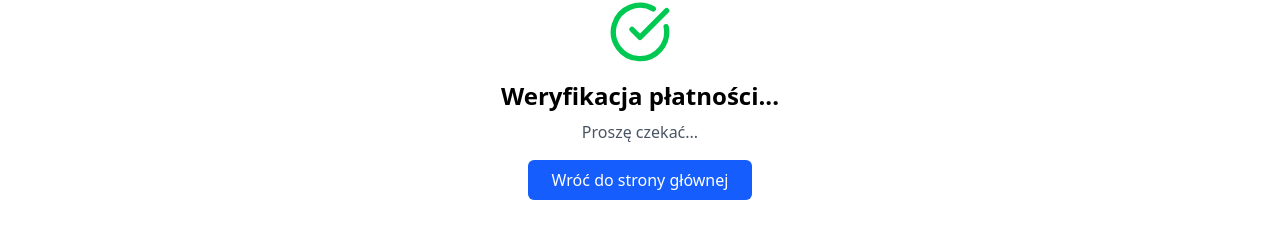
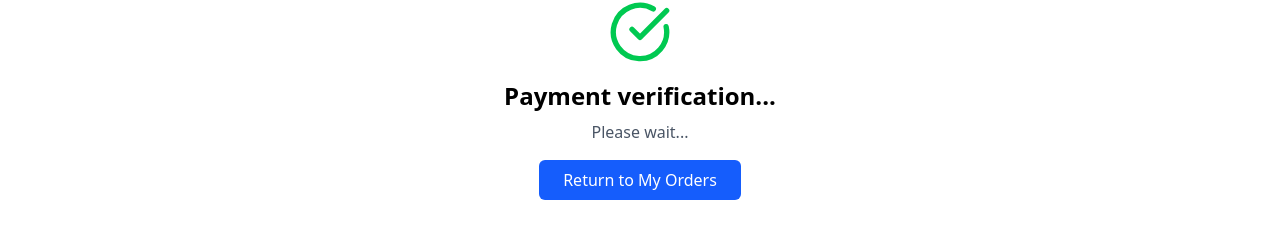
Before and after one commit to jklis2/AI_W_Biznesie, a Next.js app in the folder pc-store-ai/: page /checkout/success in a window 1280 px wide. Shown: the part 544-794 px from the top of the page. Built offline with nearby package versions, Linux system fonts and the light colour scheme; no server answers.

Commit message:
feat: Update checkout and order pages to use English text for better accessibility

```diff
--- a/pc-store-ai/src/app/checkout/cancel/page.tsx
+++ b/pc-store-ai/src/app/checkout/cancel/page.tsx
@@ -10,10 +10,10 @@ export default function CancelPage() {
           <div className="flex justify-center mb-4">
             <XCircle className="w-16 h-16 text-red-500" />
           </div>
-          <h1 className="text-2xl font-bold mb-2">Płatność została anulowana</h1>
-          <p className="text-gray-600 mb-4">Twoja płatność została anulowana. Możesz spróbować ponownie lub wrócić później.</p>
+          <h1 className="text-2xl font-bold mb-2">Payment has been canceled</h1>
+          <p className="text-gray-600 mb-4">Your payment has been canceled. You can try again or return later.</p>
           <Link href="/checkout" className="inline-block bg-blue-600 text-white px-6 py-2 rounded-md hover:bg-blue-700 transition-colors">
-            Wróć do koszyka
+            Return to Checkout
           </Link>
         </div>
       </div>
--- a/pc-store-ai/src/app/checkout/page.tsx
+++ b/pc-store-ai/src/app/checkout/page.tsx
@@ -134,12 +134,12 @@ export default function Checkout() {
       setError(null);
 
       if (!selectedAddress) {
-        setError('Proszę wybrać adres dostawy');
+        setError('Please select a shipping address');
         return;
       }
 
       if (!cart?.items.length) {
-        setError('Twój koszyk jest pusty');
+        setError('Your cart is empty');
         return;
       }
 
@@ -164,14 +164,14 @@ export default function Checkout() {
       });
 
       if (!response.ok) {
-        throw new Error('Problem z inicjalizacją płatności');
+        throw new Error('Problem with payment initialization');
       }
 
       const { sessionId } = await response.json();
       const stripe = await stripePromise;
 
       if (!stripe) {
-        throw new Error('Problem z załadowaniem Stripe');
+        throw new Error('Problem with Stripe loading');
       }
 
       const { error } = await stripe.redirectToCheckout({
@@ -182,7 +182,7 @@ export default function Checkout() {
         throw error;
       }
     } catch (err) {
-      setError(err instanceof Error ? err.message : 'Wystąpił błąd podczas przetwarzania płatności');
+      setError(err instanceof Error ? err.message : 'An error occurred during payment processing');
       console.error('Payment error:', err);
     } finally {
       setIsProcessingPayment(false);
@@ -229,7 +229,7 @@ export default function Checkout() {
             disabled={isProcessingPayment || !cart?.items.length}
             className={`mt-6 w-full py-3 px-4 rounded-md text-white font-medium
             ${isProcessingPayment || !cart?.items.length ? 'bg-gray-400 cursor-not-allowed' : 'bg-blue-600 hover:bg-blue-700'} transition-colors`}>
-            {isProcessingPayment ? 'Przetwarzanie...' : 'Zapłać teraz'}
+            {isProcessingPayment ? 'Processing...' : 'Pay Now'}
           </button>
         </div>
       </div>
--- a/pc-store-ai/src/app/checkout/success/page.tsx
+++ b/pc-store-ai/src/app/checkout/success/page.tsx
@@ -65,17 +65,17 @@ export default function SuccessPage() {
             <CheckCircle className="w-16 h-16 text-green-500" />
           </div>
           <h1 className="text-2xl font-bold mb-2">
-            {verificationStatus === 'success' ? 'Płatność zakończona sukcesem!' : verificationStatus === 'error' ? 'Wystąpił błąd podczas weryfikacji płatności' : 'Weryfikacja płatności...'}
+            {verificationStatus === 'success' ? 'Payment completed successfully!' : verificationStatus === 'error' ? 'An error occurred during payment verification' : 'Payment verification...'}
           </h1>
           <p className="text-gray-600 mb-4">
             {verificationStatus === 'success'
-              ? 'Dziękujemy za zakupy. Twoje zamówienie zostało przyjęte do realizacji.'
+              ? 'Thank you for your purchase. Your order has been accepted for processing.'
               : verificationStatus === 'error'
-                ? 'Prosimy o kontakt z obsługą sklepu.'
-                : 'Proszę czekać...'}
+                ? 'Please contact store support.'
+                : 'Please wait...'}
           </p>
           <Link href="/my-orders" className="inline-block bg-blue-600 text-white px-6 py-2 rounded-md hover:bg-blue-700 transition-colors">
-            Wróć do strony głównej
+            Return to My Orders
           </Link>
         </div>
       </div>
--- a/pc-store-ai/src/app/my-orders/page.tsx
+++ b/pc-store-ai/src/app/my-orders/page.tsx
@@ -63,7 +63,7 @@ export default function MyOrders() {
             <h3 className="text-xl font-medium text-gray-700 mb-2">No orders found</h3>
             <p className="text-gray-500 mb-4">You haven&apos;t placed any orders yet.</p>
             <button
-              onClick={() => router.push('/products')}
+              onClick={() => router.push('/')}
               className="bg-blue-600 hover:bg-blue-700 text-white font-medium py-2 px-4 rounded-md transition-colors"
             >
               Start Shopping
```
